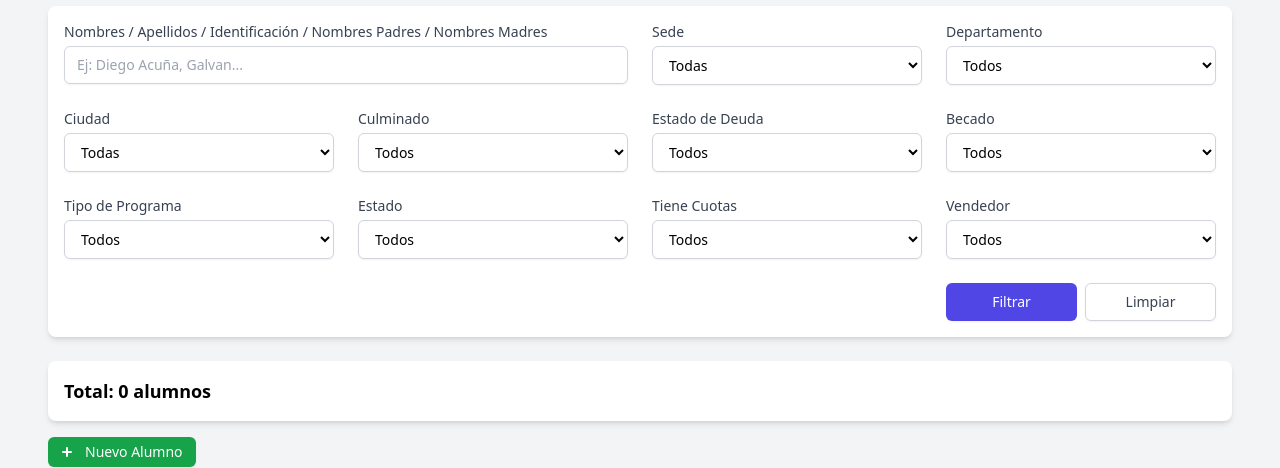
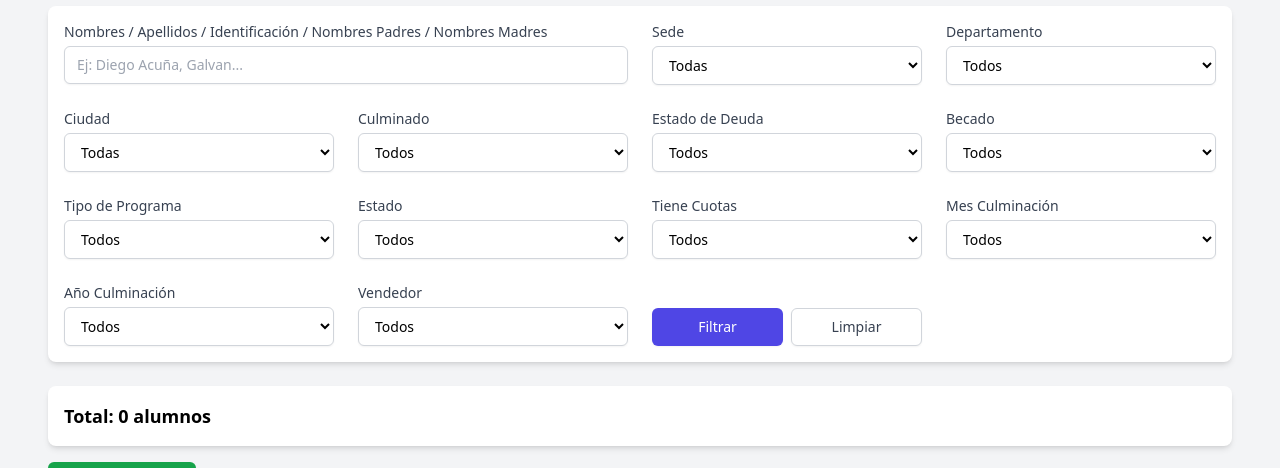
Before and after one commit to robertbarac/preicfes, a Django app: page /academico/alumnos/ in a window 1280 px wide. Shown: the part 166-634 px from the top of the page. Run offline with Django 5.2, Linux system fonts and the light colour scheme; the visitor is signed in with stand-in values (Sample User, id 1); data that the repository does not hold is empty; some libraries are stand-ins or nearby versions.

Commit message:
añadidura de columnas y filtros

```diff
--- a/academico/templates/academico/alumnos_list.html
+++ b/academico/templates/academico/alumnos_list.html
@@ -107,6 +107,26 @@
                 </select>
             </div>
 
+            <div>
+                <label for="mes_culminacion" class="block text-sm font-medium text-gray-700">Mes Culminación</label>
+                <select name="mes_culminacion" id="mes_culminacion" class="mt-1 block w-full py-2 px-3 border border-gray-300 bg-white rounded-md shadow-sm focus:outline-none focus:ring-indigo-500 focus:border-indigo-500 sm:text-sm">
+                    <option value="">Todos</option>
+                    {% for val, name in meses_anio %}
+                    <option value="{{ val }}" {% if mes_culminacion_seleccionado == val %}selected{% endif %}>{{ name }}</option>
+                    {% endfor %}
+                </select>
+            </div>
+
+            <div>
+                <label for="ano_culminacion" class="block text-sm font-medium text-gray-700">Año Culminación</label>
+                <select name="ano_culminacion" id="ano_culminacion" class="mt-1 block w-full py-2 px-3 border border-gray-300 bg-white rounded-md shadow-sm focus:outline-none focus:ring-indigo-500 focus:border-indigo-500 sm:text-sm">
+                    <option value="">Todos</option>
+                    {% for y in years_culminacion %}
+                    <option value="{{ y }}" {% if ano_culminacion_seleccionado == y %}selected{% endif %}>{{ y }}</option>
+                    {% endfor %}
+                </select>
+            </div>
+
             {% if not request.user.is_observador %}
             <div>
                 <label for="vendedor" class="block text-sm font-medium text-gray-700">Vendedor</label>
@@ -119,7 +139,7 @@
             </div>
             {% endif %}
 
-            <div class="flex items-end space-x-2 lg:col-start-4">
+            <div class="flex items-end space-x-2 sm:col-span-2 lg:col-span-1">
                 <button type="submit" class="w-full inline-flex justify-center py-2 px-4 border border-transparent shadow-sm text-sm font-medium rounded-md text-white bg-indigo-600 hover:bg-indigo-700 focus:outline-none focus:ring-2 focus:ring-offset-2 focus:ring-indigo-500">Filtrar</button>
                 <a href="{% url 'alumnos_list' %}" class="w-full inline-flex justify-center py-2 px-4 border border-gray-300 shadow-sm text-sm font-medium rounded-md text-gray-700 bg-white hover:bg-gray-50 focus:outline-none focus:ring-2 focus:ring-offset-2 focus:ring-indigo-500">Limpiar</a>
             </div>
--- a/academico/views/alumnos_list.py
+++ b/academico/views/alumnos_list.py
@@ -146,6 +146,16 @@ class AlumnosListView(UserPassesTestMixin, LoginRequiredMixin, ListView):
         if vendedor_id:
             queryset = queryset.filter(vendedor_id=vendedor_id)
 
+        # Filtrar por mes de culminación
+        mes_culminacion = self.request.GET.get('mes_culminacion')
+        if mes_culminacion:
+            queryset = queryset.filter(fecha_culminacion__month=mes_culminacion)
+
+        # Filtrar por año de culminación
+        ano_culminacion = self.request.GET.get('ano_culminacion')
+        if ano_culminacion:
+            queryset = queryset.filter(fecha_culminacion__year=ano_culminacion)
+
         return queryset.order_by('primer_apellido')
 
     def get_context_data(self, **kwargs):
@@ -192,6 +202,34 @@ class AlumnosListView(UserPassesTestMixin, LoginRequiredMixin, ListView):
         context['tipos_programa'] = dict(Alumno.TIPO_PROGRAMA)
         context['tipo_programa_seleccionado'] = self.request.GET.get('tipo_programa', '')
         context['departamento_seleccionado'] = self.request.GET.get('departamento', '')
+
+        # Agregar meses y años de culminación
+        context['meses_anio'] = [
+            ('1', 'Enero'),
+            ('2', 'Febrero'),
+            ('3', 'Marzo'),
+            ('4', 'Abril'),
+            ('5', 'Mayo'),
+            ('6', 'Junio'),
+            ('7', 'Julio'),
+            ('8', 'Agosto'),
+            ('9', 'Septiembre'),
+            ('10', 'Octubre'),
+            ('11', 'Noviembre'),
+            ('12', 'Diciembre'),
+        ]
+
+        import datetime
+        current_year = datetime.date.today().year
+        # Obtener los años presentes en la base de datos para fecha_culminacion
+        years = Alumno.objects.exclude(fecha_culminacion__isnull=True).dates('fecha_culminacion', 'year')
+        years_list = sorted(list(set(y.year for y in years)))
+        if not years_list:
+            years_list = [current_year - 1, current_year, current_year + 1]
+
+        context['years_culminacion'] = [str(y) for y in years_list]
+        context['mes_culminacion_seleccionado'] = self.request.GET.get('mes_culminacion', '')
+        context['ano_culminacion_seleccionado'] = self.request.GET.get('ano_culminacion', '')
 
         # Determinar si el usuario es coordinador o auxiliar
         is_coordinador_or_auxiliar = self.request.user.groups.filter(name__in=['CoordinadorDepartamental', 'Auxiliar']).exists()
@@ -283,6 +321,13 @@ class AlumnosListView(UserPassesTestMixin, LoginRequiredMixin, ListView):
         elif self.request.GET.get('tiene_cuotas') == 'no':
             filtros_activos.append("Tiene Cuotas: No")
 
+        if self.request.GET.get('mes_culminacion'):
+            meses_dict = dict(context['meses_anio'])
+            mes_nombre = meses_dict.get(self.request.GET.get('mes_culminacion'))
+            filtros_activos.append(f"Mes Culminación: {mes_nombre}")
+        if self.request.GET.get('ano_culminacion'):
+            filtros_activos.append(f"Año Culminación: {self.request.GET.get('ano_culminacion')}")
+
         if self.request.GET.get('vendedor'):
             try:
                 vend = Vendedor.objects.get(id=self.request.GET.get('vendedor'))
--- a/cartera/templates/cartera/cuotas_vencidas_list.html
+++ b/cartera/templates/cartera/cuotas_vencidas_list.html
@@ -117,7 +117,7 @@
                         <th class="px-4 py-2 text-left text-xs font-medium text-gray-500 uppercase tracking-wider">Valor Deuda</th>
                         <th class="px-4 py-2 text-left text-xs font-medium text-gray-500 uppercase tracking-wider">Saldo Pendiente</th>
                         <th class="px-4 py-2 text-left text-xs font-medium text-gray-500 uppercase tracking-wider">Monto Cuota</th>
-                        <th class="px-4 py-2 text-left text-xs font-medium text-gray-500 uppercase tracking-wider">Fecha Fin Curso</th>
+                        <th class="px-4 py-2 text-left text-xs font-medium text-gray-500 uppercase tracking-wider">Fecha de Culminación</th>
                         <th class="px-4 py-2 text-left text-xs font-medium text-gray-500 uppercase tracking-wider">Fecha Vencimiento</th>
                         <th class="px-4 py-2 text-left text-xs font-medium text-gray-500 uppercase tracking-wider">Estado</th>
                         <th class="px-4 py-2 text-left text-xs font-medium text-gray-500 uppercase tracking-wider">Acciones</th>
@@ -153,7 +153,7 @@
                         <td class="px-3 py-2 whitespace-nowrap text-sm text-gray-900">${{ cuota.deuda.valor_total }}</td>
                         <td class="px-3 py-2 whitespace-nowrap text-sm text-gray-900">${{ cuota.deuda.saldo_pendiente }}</td>
                         <td class="px-3 py-2 whitespace-nowrap text-sm text-gray-900">${{ cuota.monto }}</td>
-                        <td class="px-3 py-2 whitespace-nowrap text-sm text-gray-900">{{ cuota.deuda.alumno.fecha_culminacion }}</td>
+                        <td class="px-3 py-2 whitespace-nowrap text-sm text-gray-900">{{ cuota.deuda.alumno.fecha_culminacion|date:"d/m/Y" }}</td>
                         <td class="px-3 py-2 whitespace-nowrap text-sm text-gray-900">{{ cuota.fecha_vencimiento }}</td>
                         <td class="px-3 py-2 whitespace-nowrap text-sm text-gray-900">{{ cuota.get_estado_display }}</td>
                         <td class="px-3 py-2 whitespace-nowrap text-sm text-gray-900">
```
